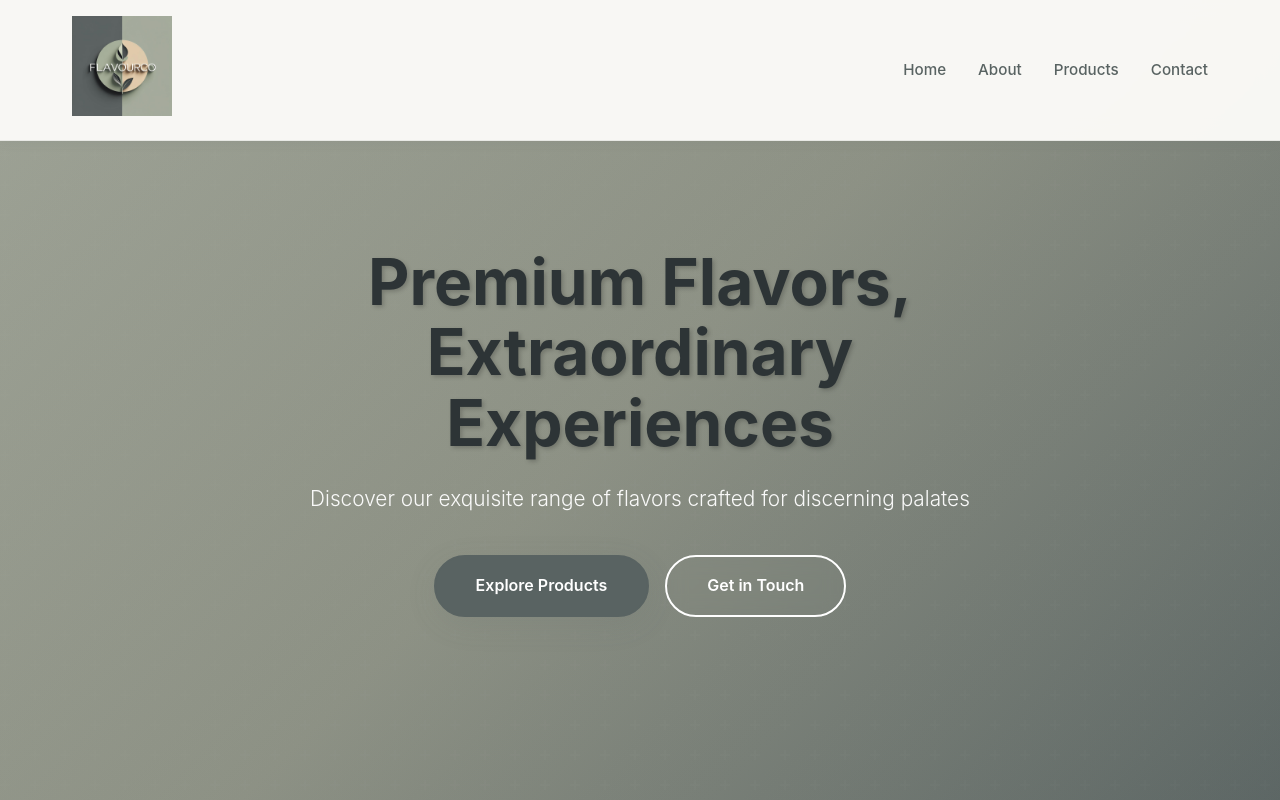
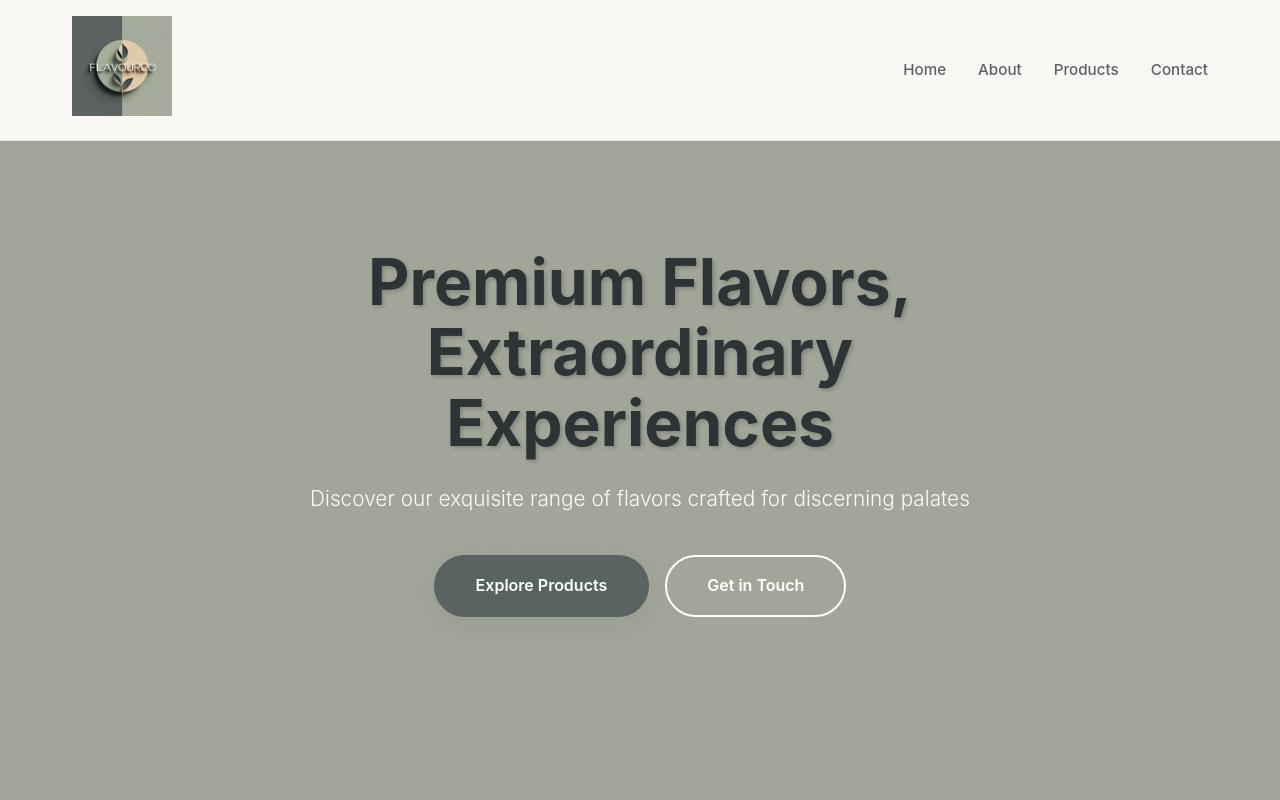
Before and after one commit to Temptingdude/FlavourCo, a React (Vite) app: page / in a window 1280 px wide. Shown: the top 800 px of the page. Built offline with nearby package versions, Linux system fonts and the light colour scheme.

Commit message:
Use #A6AA9C as solid base color in hero section, matching footer style

```diff
--- a/src/App.css
+++ b/src/App.css
@@ -95,7 +95,7 @@
   display: flex;
   align-items: center;
   justify-content: center;
-  background: linear-gradient(135deg, var(--primary-color) 0%, var(--primary-dark) 50%, var(--secondary-color) 100%);
+  background: var(--primary-color);
   color: var(--text-on-dark);
   text-align: center;
   padding: 8rem 2rem 4rem;
@@ -119,7 +119,7 @@
   left: 0;
   right: 0;
   bottom: 0;
-  background: linear-gradient(135deg, rgba(89, 99, 98, 0.1) 0%, rgba(166, 170, 156, 0.05) 100%);
+  background: rgba(89, 99, 98, 0.05);
 }
 
 .hero-content {
```
